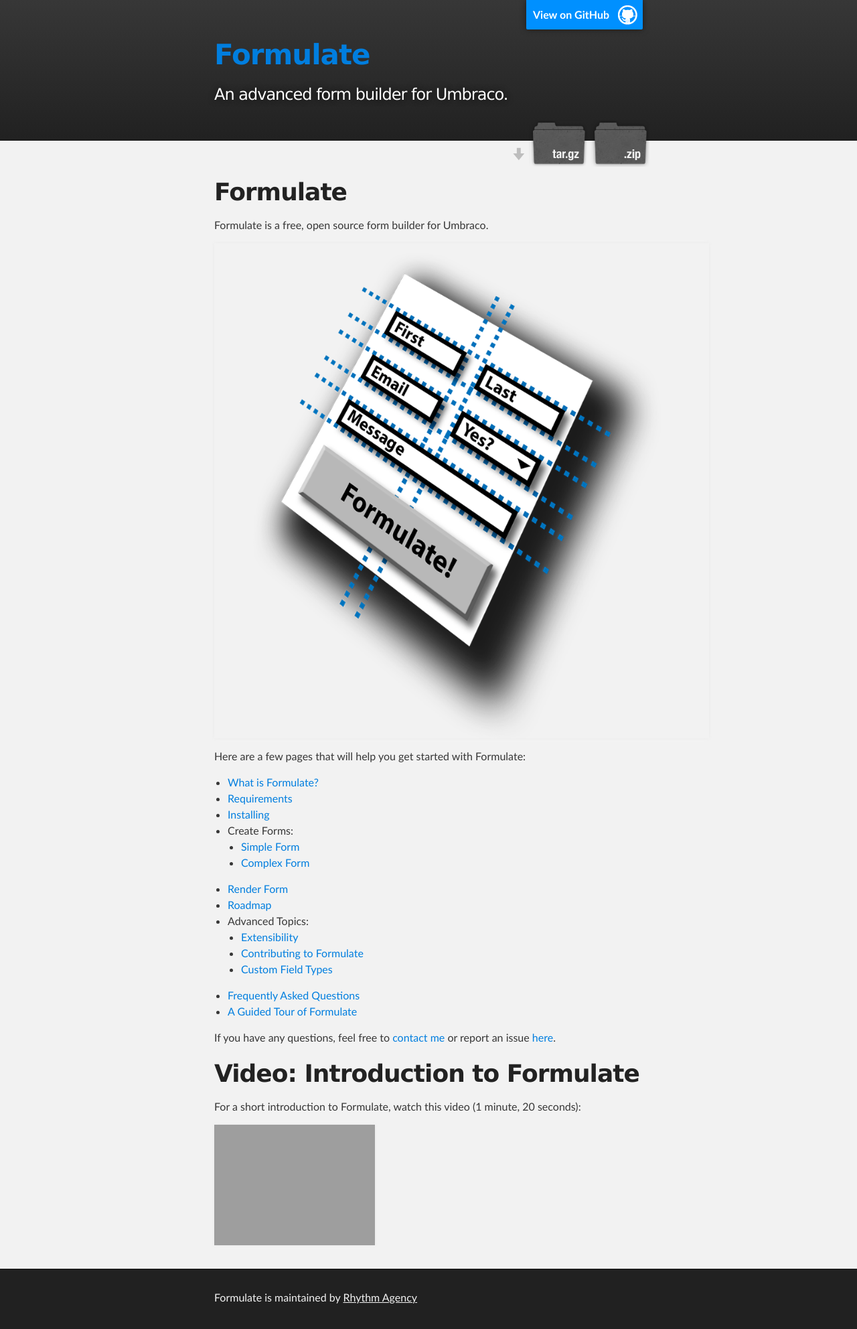
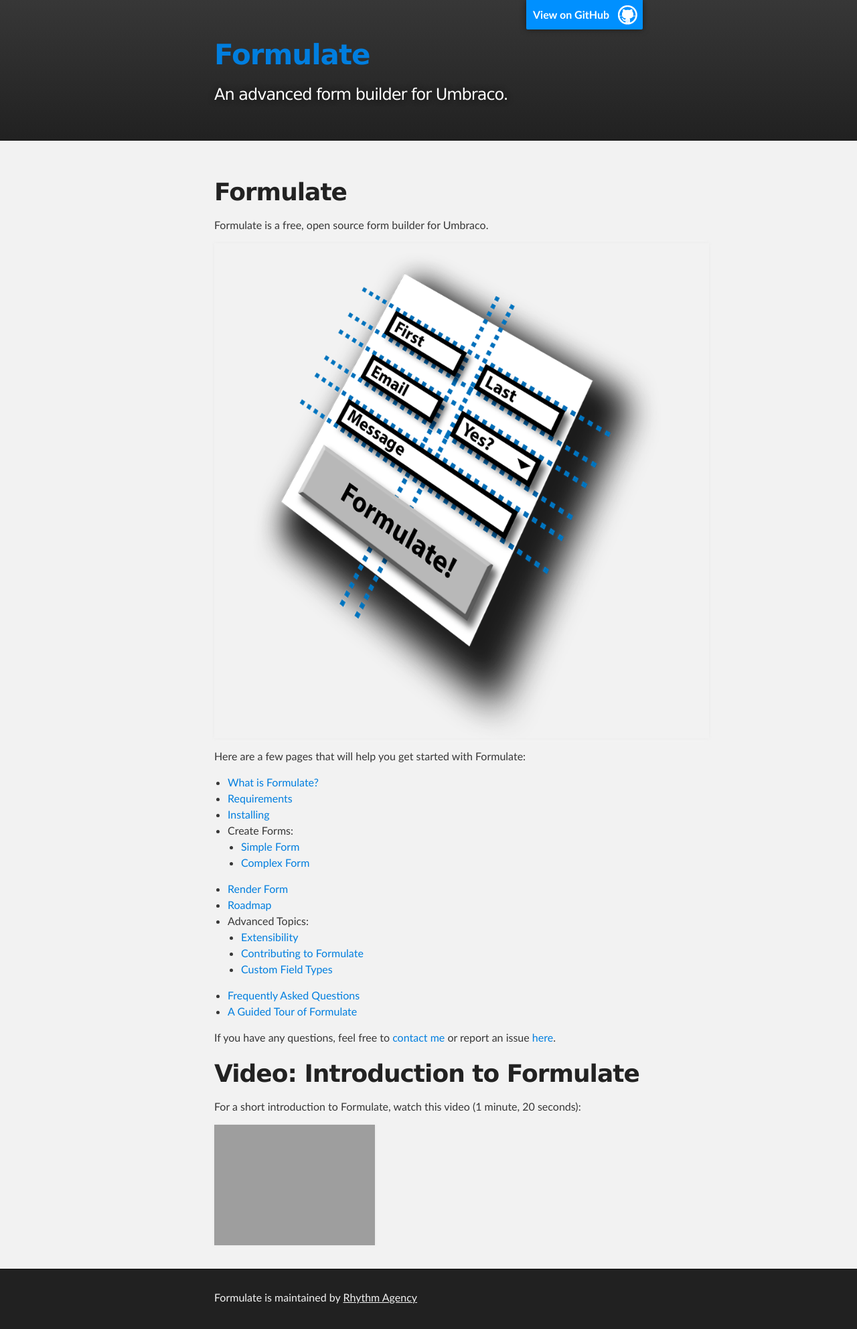
Before and after one commit to rhythmagency/formulate, a Jekyll site: the page built from index.md, in a window 1280 px wide. Shown: the whole page at 67% size. Built offline with Jekyll 4.4.1, drawn with Linux system fonts in a browser that asks for light colours; grey boxes are pictures that could not be loaded.

Commit message:
Removed download links (makes little sense to download a ZIP file of the code base, and it may confuse people).

```diff
--- a/_includes/header.html
+++ b/_includes/header.html
@@ -5,9 +5,5 @@
         <h1 id="project_title"><a href="/">Formulate</a></h1>
         <h2 id="project_tagline">An advanced form builder for Umbraco.</h2>
 
-        <section id="downloads">
-            <a class="zip_download_link" href="https://github.com/rhythmagency/formulate/zipball/master">Download this project as a .zip file</a>
-            <a class="tar_download_link" href="https://github.com/rhythmagency/formulate/tarball/master">Download this project as a tar.gz file</a>
-        </section>
     </header>
 </div>
```
